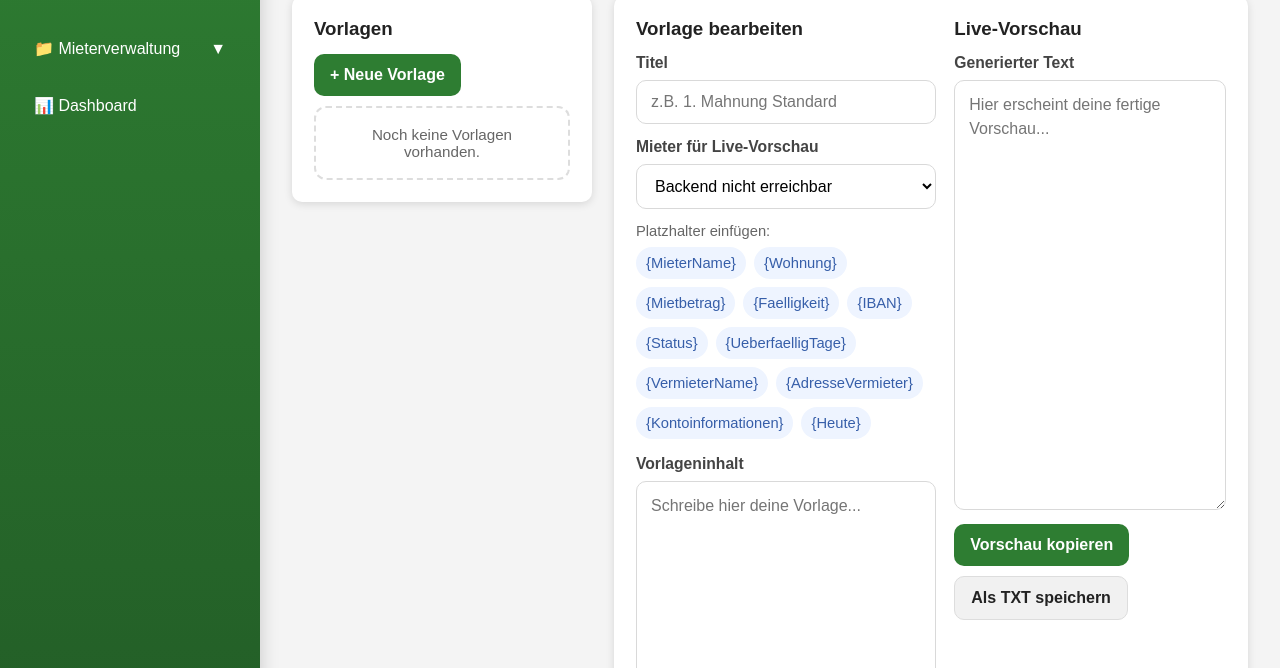
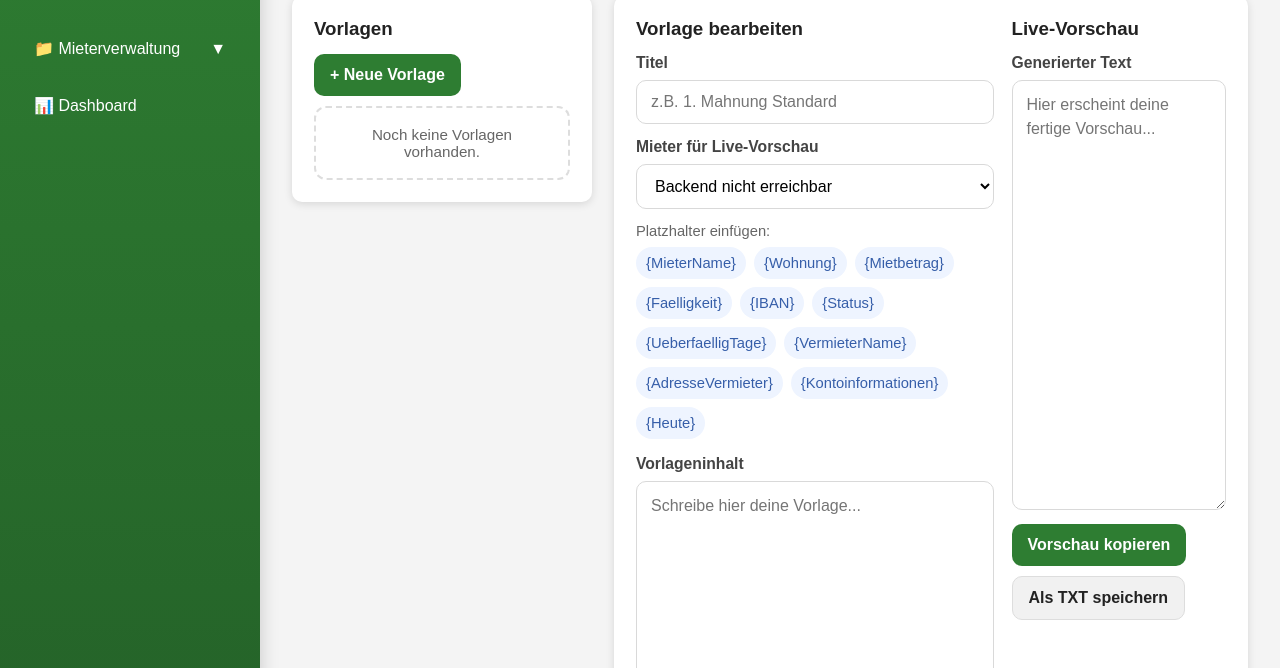
Before and after one commit to pervizkenan2-png/Landlord-Lite, a website: page vorlage.html in a window 1280 px wide. Shown: the part 132-800 px from the top of the page. Drawn offline with Linux system fonts and the light colour scheme; no server answers; sample sign-in values are in the browser's storage.

Commit message:
make vorlage editor bigger

```diff
--- a/vorlage.html
+++ b/vorlage.html
@@ -187,9 +187,10 @@
     }
 
     textarea {
-      min-height: 280px;
+      min-height: 520px;
       resize: vertical;
       line-height: 1.5;
+font-size:1rem;
     }
 
     .btn-row {
@@ -292,7 +293,7 @@
 
     .editor-grid {
       display: grid;
-      grid-template-columns: 1.05fr 0.95fr;
+      grid-template-columns: 1.25fr 0.75fr;
       gap: 18px;
       align-items: start;
     }
```
